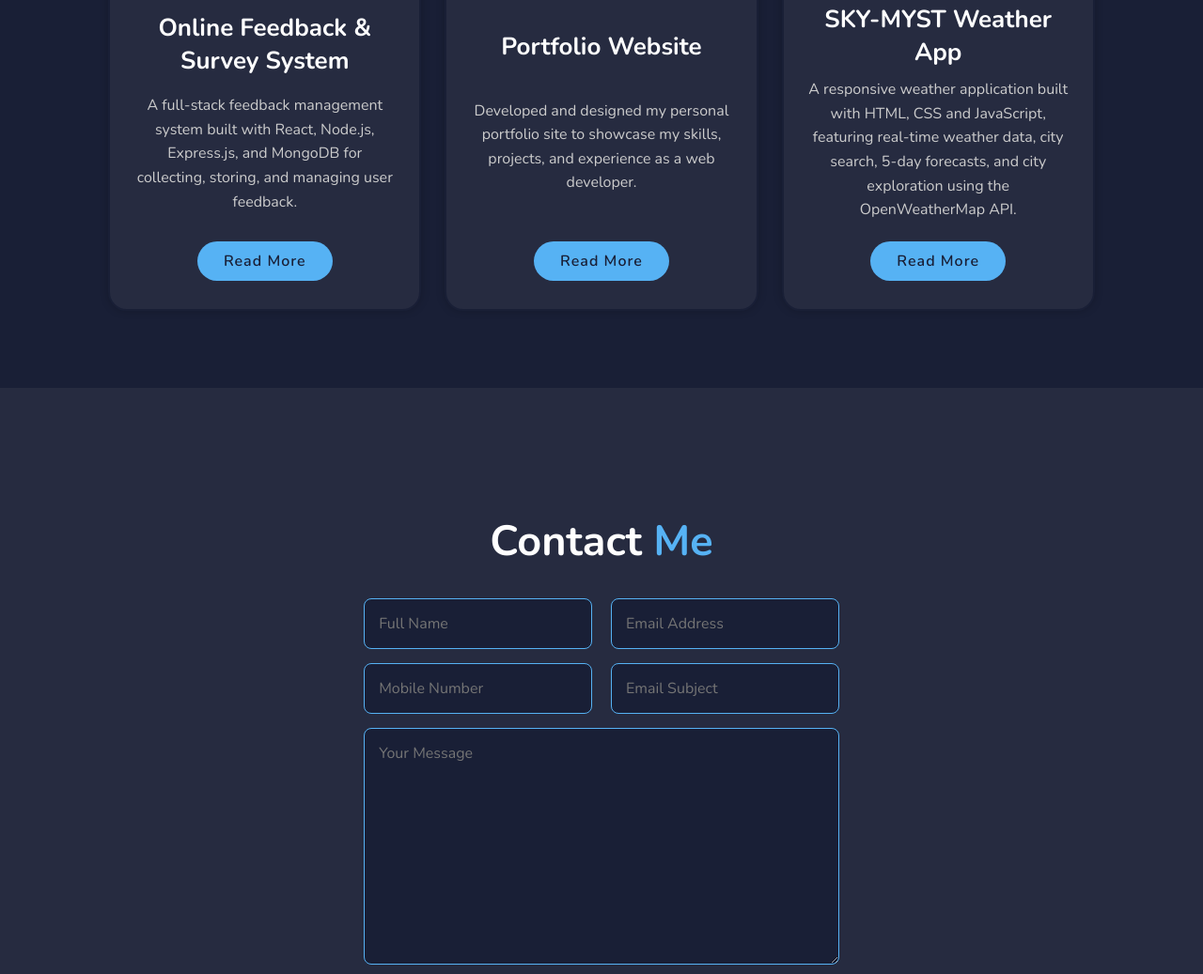
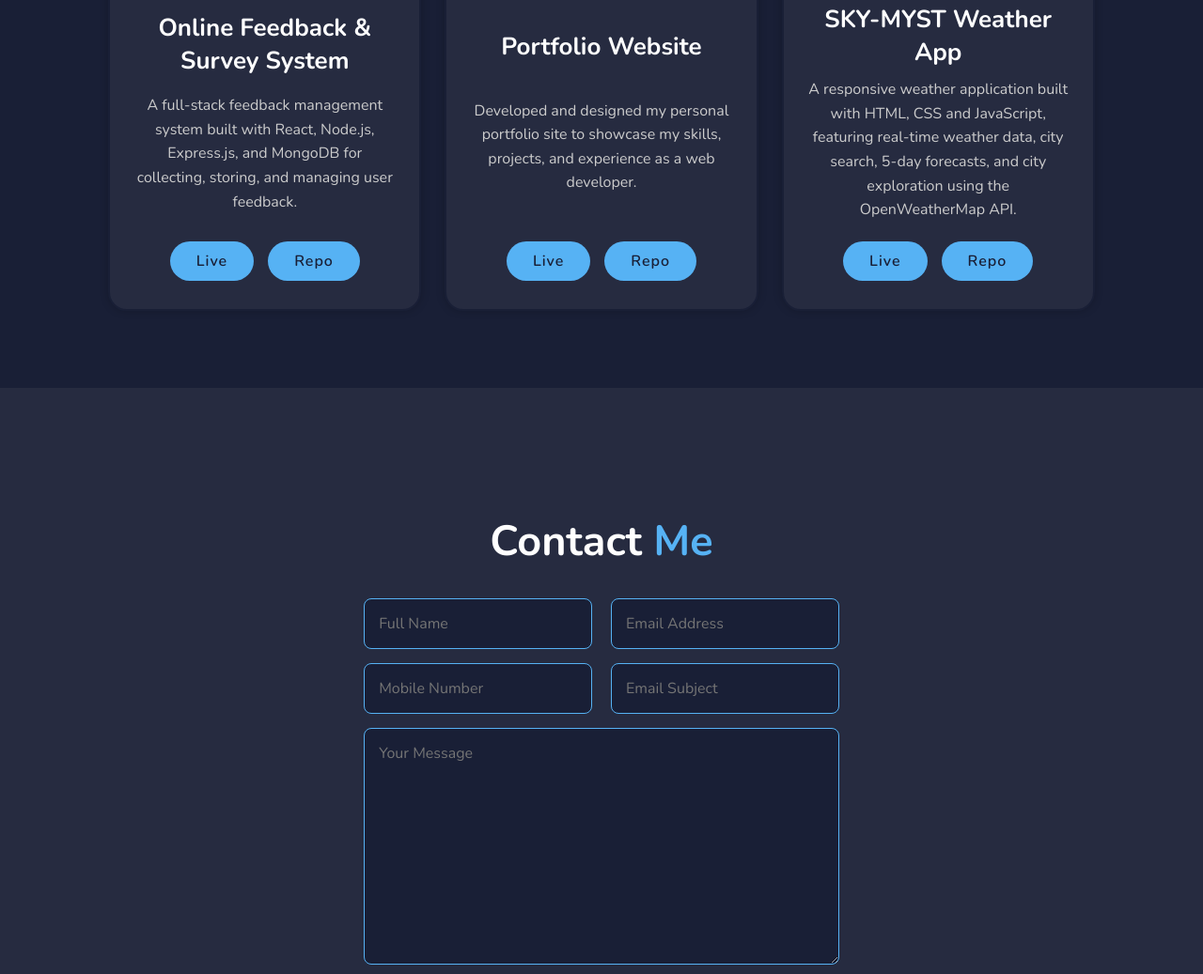
Before and after one commit to Swarandip/Portfolio-Website, a plain HTML site: page index.html in a window 1280 px wide. Shown: the part 1987-3024 px from the top of the page at 94% size. Drawn offline with nearby package versions, Linux system fonts and the light colour scheme.

Commit message:
link updates

```diff
--- a/index.html
+++ b/index.html
@@ -73,19 +73,28 @@
            A full-stack feedback management system built with React, Node.js,
           Express.js, and MongoDB for collecting, storing, and managing user feedback.
           </p>
-          <a href="https://github.com/Swarandip/FEEDBACK-SURVEY-SYSTEM" class="btn" target="_blank">Read More</a>
+          <div style="display: flex; gap: 15px;">
+          <a href="https://swarandip.github.io/FEEDBACK-SURVEY-SYSTEM/" class="btn">Live</a>
+          <a href="https://github.com/Swarandip/FEEDBACK-SURVEY-SYSTEM" class="btn" target="_blank">Repo</a>
+           </div>
 </div>
         <div class="services-box">
           <i class="fa-solid fa-palette"></i>
           <h3>Portfolio Website</h3>
           <p>Developed and designed my personal portfolio site to showcase my skills, projects, and experience as a web developer.</p>
-          <a href="https://github.com/Swarandip/Portfolio-Website" class="btn">Read More</a>
+          <div style="display: flex; gap: 15px;">
+          <a href="https://swarandip.github.io/Portfolio-Website/" class="btn">Live</a>
+          <a href="https://github.com/Swarandip/Portfolio-Website" class="btn" target="_blank">Repo</a>
+        </div>
         </div>
         <div class="services-box">
           <i class="fa-solid fa-cloud-sun"></i>
           <h3>SKY-MYST Weather App</h3>
           <p>A responsive weather application built with HTML, CSS and JavaScript, featuring real-time weather data, city search, 5-day forecasts, and city exploration using the OpenWeatherMap API.</p>
-          <a href="https://github.com/Swarandip/SKY-MYST" class="btn" target="_blank">Read More</a>
+          <div style="display: flex; gap: 15px;">
+          <a href="https://swarandip.github.io/SKY-MYST/" class="btn">Live</a>
+          <a href="https://github.com/Swarandip/SKY-MYST" class="btn" target="_blank">Repo</a>
+          </div>
         </div>
         <!-- Add more projects if needed -->
       </div>
```
